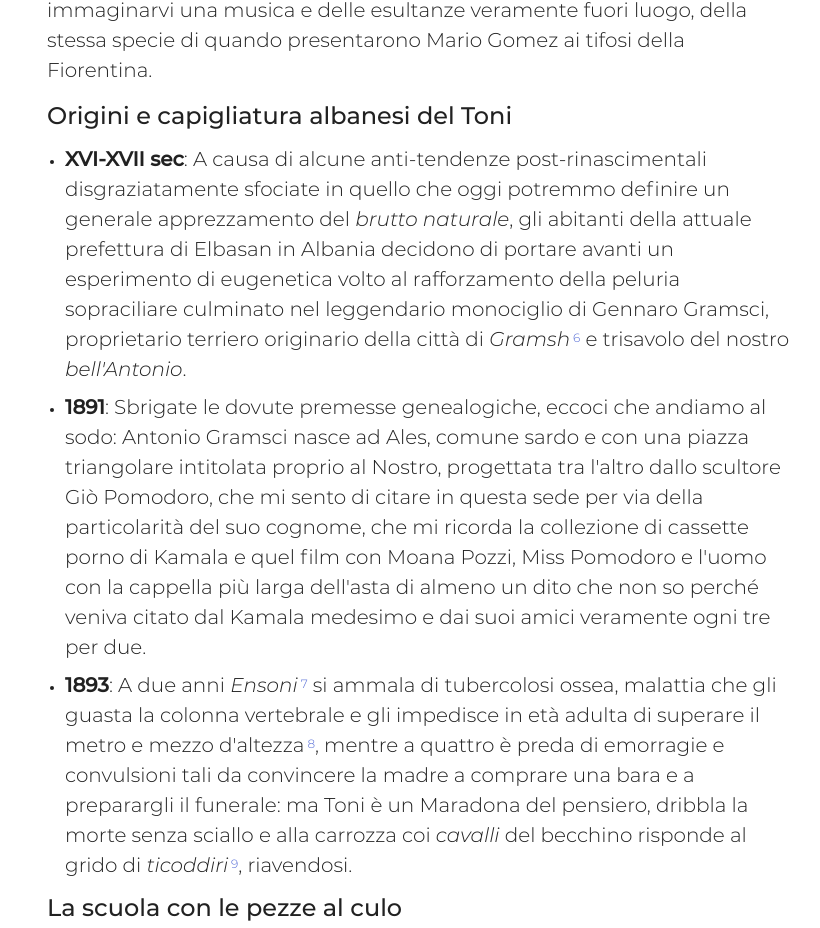
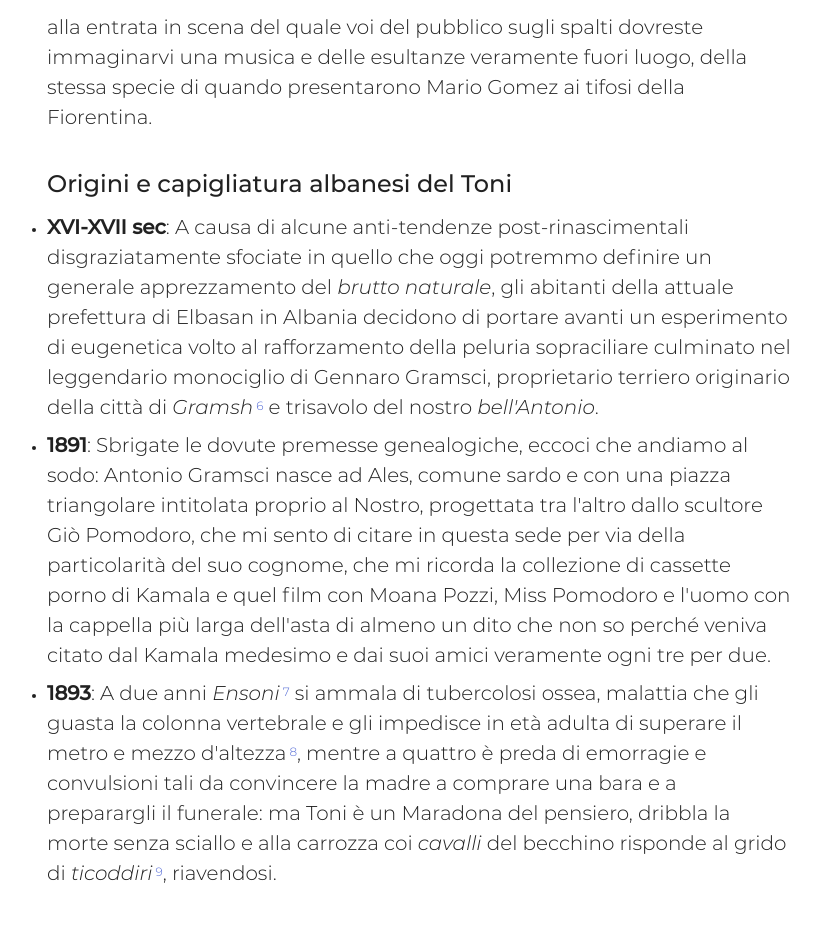
Before and after one commit to telriot/girolamo-la-sfrocchia, a Next.js app: page /acaso in a window 1280 px wide. Shown: the part 1356-2284 px from the top of the page, without its empty margins (221-1041 px from the left). Built offline with nearby package versions, Linux system fonts and the light colour scheme; a web font is replaced by a local one.

Commit message:
improve paragraph typography

```diff
--- a/components/MuiToMarkdown.tsx
+++ b/components/MuiToMarkdown.tsx
@@ -23,6 +23,10 @@ const styles = ({ breakpoints, spacing }: Theme) =>
 				lineHeight: "1.4375rem",
 			},
 		},
+
+		heading5: {
+			margin: "1.5em 0 .5em",
+		},
 		caption: {
 			fontWeight: 300,
 			fontSize: ".75rem",
@@ -38,9 +42,11 @@ const styles = ({ breakpoints, spacing }: Theme) =>
 		footnote: {},
 		listItem: {
 			marginTop: spacing(1),
+			listStylePosition: "outside",
 		},
-		header1: {
+		heading1: {
 			fontFamily: "Bebas Neue",
+			margin: "1.5em 0 .5em",
 		},
 		hr: {
 			border: "none",
@@ -69,7 +75,7 @@ const options = {
 				styles
 			)(({ classes, ...props }: { classes: any }) => (
 				<Typography
-					classes={{ root: classes.header1 }}
+					classes={{ root: classes.heading1 }}
 					variant="h3"
 					component="h2"
 					gutterBottom={true}
@@ -78,16 +84,32 @@ const options = {
 			)),
 		},
 		h2: {
-			component: Typography,
-			props: { gutterBottom: true, variant: "h3", component: "h3" },
+			component: withStyles(
+				styles
+			)(({ classes, ...props }: { classes: any }) => (
+				<Typography
+					classes={{ root: classes.heading5 }}
+					variant="h3"
+					component="h3"
+					{...props}
+				/>
+			)),
 		},
 		h3: {
 			component: Typography,
 			props: { gutterBottom: true, variant: "h4", component: "h4" },
 		},
 		h4: {
-			component: Typography,
-			props: { gutterBottom: true, variant: "h5", component: "h5" },
+			component: withStyles(
+				styles
+			)(({ classes, ...props }: { classes: any }) => (
+				<Typography
+					classes={{ root: classes.heading5 }}
+					variant="h5"
+					component="h5"
+					{...props}
+				/>
+			)),
 		},
 		p: {
 			component: withStyles(
@@ -106,7 +128,7 @@ const options = {
 			component: withStyles(
 				styles
 			)(({ classes, ...props }: { classes: any }) => (
-				<ul style={{ paddingLeft: "1.125rem" }} {...props}></ul>
+				<ul style={{ paddingLeft: 0 }} {...props}></ul>
 			)),
 		},
 		li: {
--- a/components/layout.tsx
+++ b/components/layout.tsx
@@ -19,7 +19,7 @@ const useStyles = makeStyles(({ breakpoints, spacing }) => ({
 		},
 		[breakpoints.down("xs")]: {
 			marginBottom: spacing(6),
-			padding: spacing(4, 2),
+			padding: spacing(4, 3.5),
 		},
 	},
 	headerDiv: {
--- a/styles/md.css
+++ b/styles/md.css
@@ -1,6 +1,7 @@
 p + p {
 	text-indent: 1em;
 }
-p + h5 {
-	margin-top: 0.625em !important;
+
+blockquote p {
+	text-indent: 0em;
 }
```
